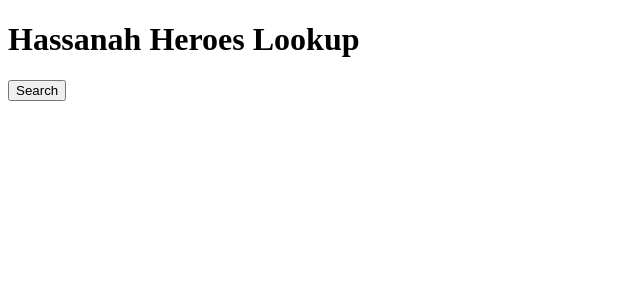
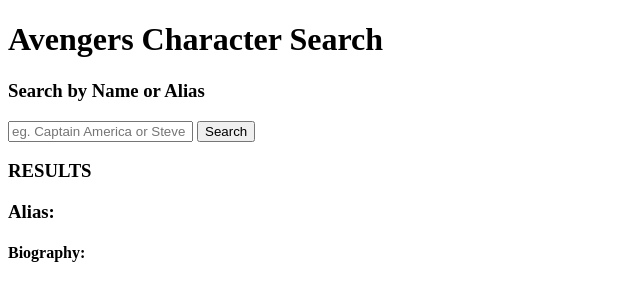
Before and after one commit to HassanahAl-Saba/info2180-lab4, a plain HTML site: page index.html in a window 1280 px wide. Shown: the whole page, without its empty margins (0-640 px from the left). Drawn offline with Linux system fonts and the light colour scheme.

Commit message:
Edited index.html

```diff
--- a/index.html
+++ b/index.html
@@ -1,7 +1,7 @@
 <!DOCTYPE html>
 <html lang="en">
   <head>
-    <h1>Hassanah Heroes Lookup</h1>
+    <h1>Avengers Character Search</h1>
     <meta charset="UTF-8" />
     <meta name="viewport" content="width=device-width, initial-scale=1.0" />
     <meta http-equiv="X-UA-Compatible" content="ie=edge" />
@@ -10,10 +10,28 @@
     <script src="app.js"></script>
   </head>
   <body>
+    <form action="superheroes.php">
+      <div class="search">
+          <h3>Search by Name or Alias</h3>
+          <input type="text"
+          name="superhero"
+          id="superhero"
+          placeholder="eg. Captain America or Steve Rogers">
+          <button type = "submit" id="btn">Search</button>
+      </div>
+    </form>
+    <h3>RESULTS</h3>
+    <div class = "herosearch">
+      <div class = "message"></div>
+      <div class = "name"></div>
+      <div class = "alias">
+        <h3>Alias: </h3>
+      </div>
+      <div class = "biography">
+        <h4>Biography: </h4>
+      </div>
+    </div>
 
-      <div class="search">
-        <button id="btn">Search</button>
-      </div>
-
-  </body>
+    </div>
+</body>
 </html>
```
